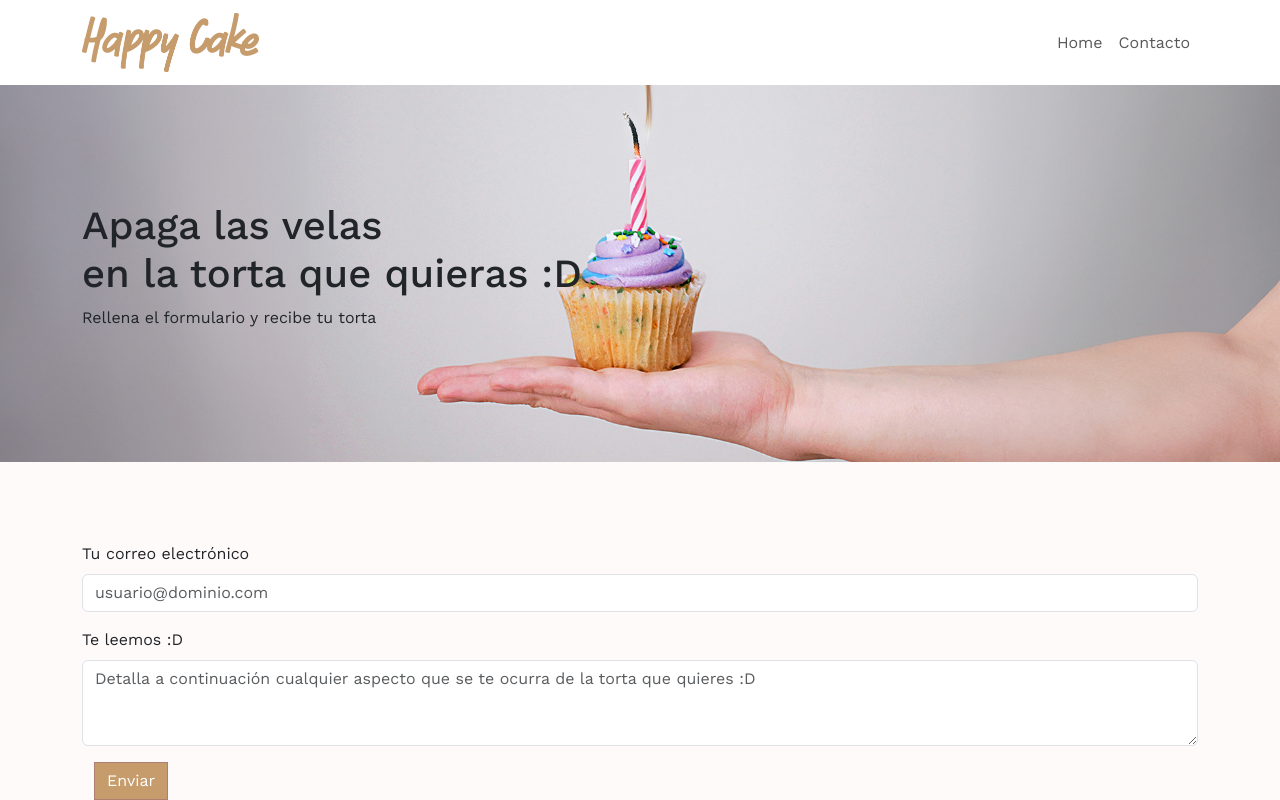
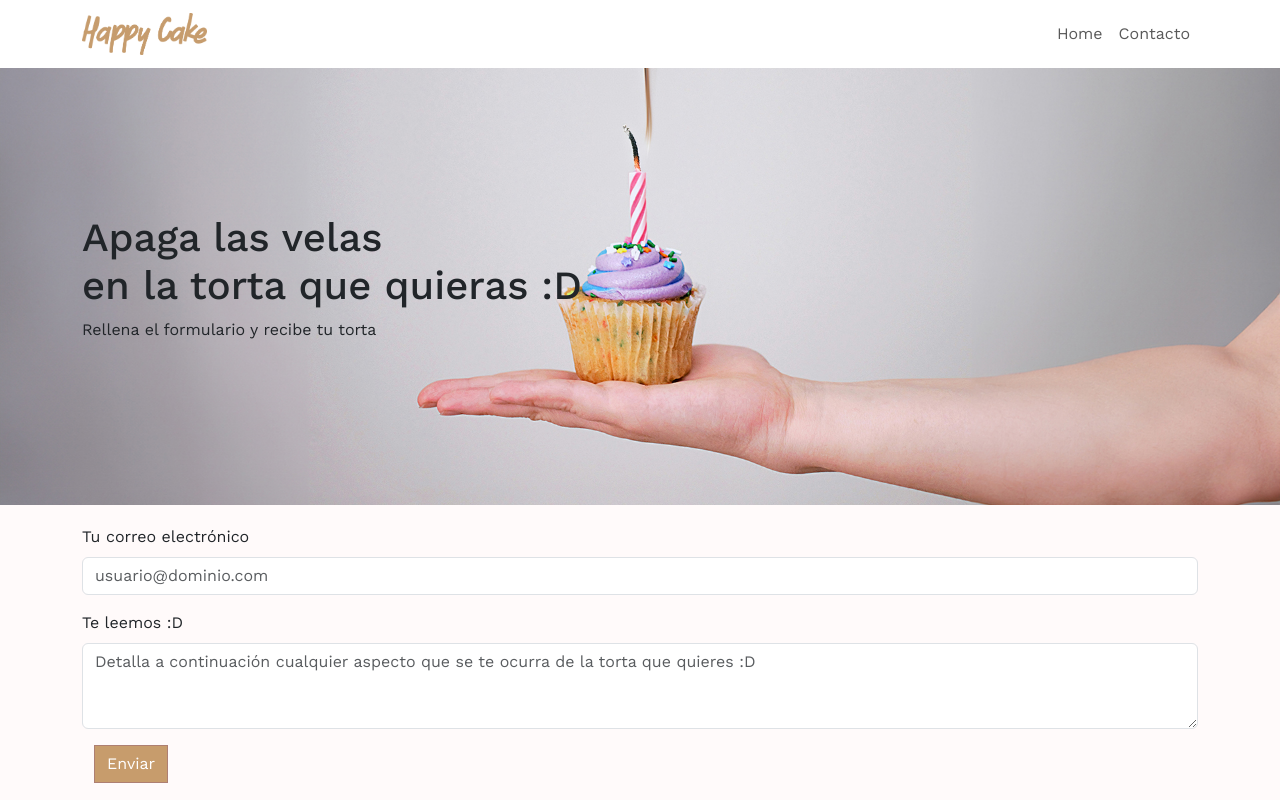
Before and after one commit to julio-olivares-porfin/happy-cake-d1react-router, a React (Vite) app: page /contact in a window 1280 px wide. Built offline with nearby package versions, Linux system fonts and the light colour scheme.

Commit message:
correccion logo

```diff
--- a/src/main.css
+++ b/src/main.css
@@ -64,7 +64,7 @@ body{
 
 .navbar-control {
   background-color: #ffffff;
-  height: 100%;
+
 }
 
 .header-contacto {
@@ -73,16 +73,20 @@ body{
   display: flex;
   flex-direction: column;
   justify-content: center;
-  height: 600px;
+  height: 700px;
   background-position: center;
   background-repeat: no-repeat;
   background-size: cover;
 }
 
 .form-container {
-  margin-top: 80px;
+  margin-top: 20px;
 }
 
 .navbar-color {
   background-color: #ffffff;
 }
+
+.navbar-brand {
+  width: 250px;
+}
```
